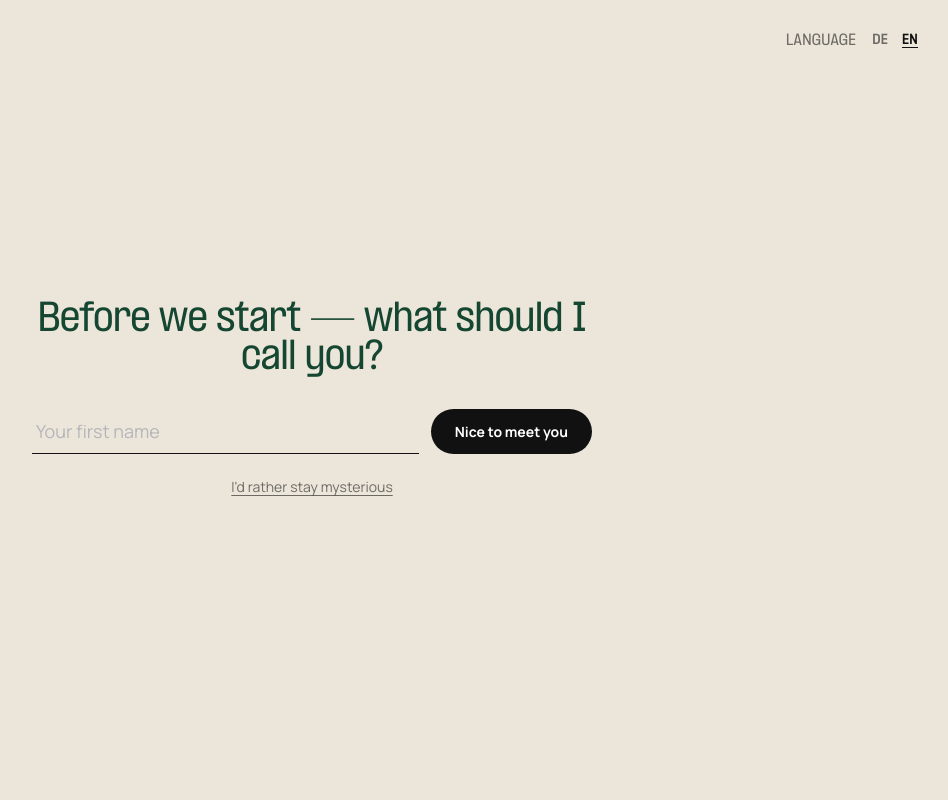
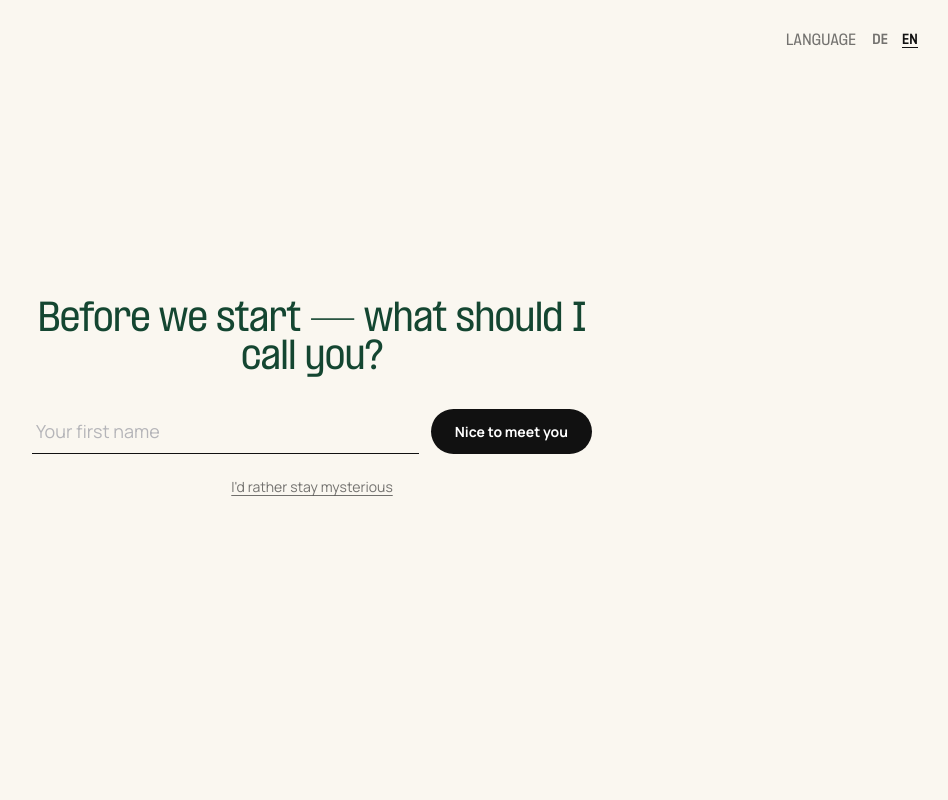
Before and after one commit to neotenist/portfolio, a website: page index.html in a window 1280 px wide. Shown: the top 800 px of the page, without its empty margins (328-1276 px from the left). Drawn offline with nearby package versions, Linux system fonts and the light colour scheme.

Commit message:
Change page background to #faf7f0

```diff
--- a/css/style.css
+++ b/css/style.css
@@ -37,7 +37,7 @@
   --ink-soft: #11111194;
   --heading-color: #144631;
   --paper: #fff;
-  --page-bg: #ece6da;
+  --page-bg: #faf7f0;
   --card-bg: #fff;
   --line: #d7d7d7;
   --line-w: 1px;
--- a/index.html
+++ b/index.html
@@ -5,7 +5,7 @@
   <meta name="viewport" content="width=device-width, initial-scale=1.0">
   <title>Maxine Hargrove — Portfolio</title>
   <link rel="stylesheet" href="css/tailwind.css?v=3">
-  <link rel="stylesheet" href="css/style.css?v=28">
+  <link rel="stylesheet" href="css/style.css?v=29">
 </head>
 <body>
 
```
Also changed, not shown: cv.html (+1 -1 lines), work-a-mailing-that-doesnt-get-binned.html (+1 -1 lines), work-a-real-fake-brand.html (+1 -1 lines), work-gamified-direct-mail.html (+1 -1 lines), work-shapes-n-calendars.html (+1 -1 lines), work-two-years-of-first-impressions.html (+1 -1 lines), work-website-for-eva.html (+1 -1 lines), work-when-in-doubt-vibe-code-it.html (+1 -1 lines), work.html (+1 -1 lines).
